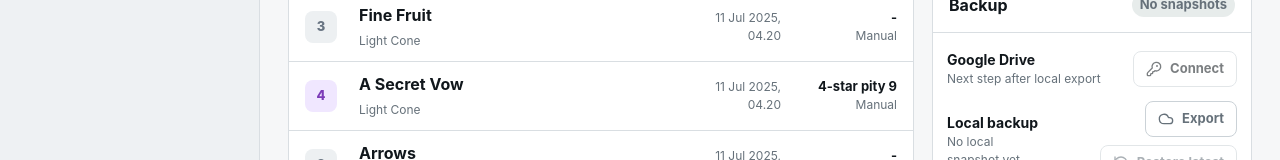
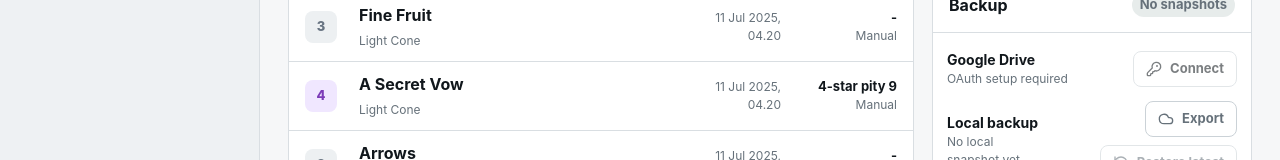
Before and after one commit to virtual-miku/miku-warp, a React (Vite) app: page / in a window 1280 px wide. Shown: the part 490-650 px from the top of the page. Built offline with nearby package versions, Linux system fonts and the light colour scheme.

Commit message:
feat: add google drive backup foundation

```diff
--- a/src/app/App.tsx
+++ b/src/app/App.tsx
@@ -12,6 +12,7 @@ import {
   BackupPanel,
   type BackupNotice,
 } from '../features/backup/components/BackupPanel'
+import { createInitialGoogleDriveBackupStatus } from '../features/backup/domain/cloud-backup'
 import { ImportPanel } from '../features/import/components/ImportPanel'
 import {
   ManualImportDialog,
@@ -100,6 +101,10 @@ export function App() {
   )
   const backupDeleting = deletingBackupFileName !== undefined
   const backupRestoring = restoringBackupFileName !== undefined
+  const cloudBackupStatus = useMemo(
+    () => createInitialGoogleDriveBackupStatus(),
+    [],
+  )
 
   const fetchPersistedPulls = useCallback(() => {
     return listWarpPulls({
@@ -444,6 +449,7 @@ export function App() {
               />
               <BackupPanel
                 backupCount={backupSnapshots.length}
+                cloudBackupStatus={cloudBackupStatus}
                 deletingFileName={deletingBackupFileName}
                 isExporting={backupExporting}
                 isDeleting={backupDeleting}
--- a/src/features/backup/components/BackupPanel.tsx
+++ b/src/features/backup/components/BackupPanel.tsx
@@ -1,5 +1,6 @@
 import { Cloud, KeyRound, RefreshCcw, Trash2 } from 'lucide-react'
 import { AppButton } from '../../../shared/ui/AppButton'
+import type { CloudBackupStatus } from '../domain/cloud-backup'
 
 export type BackupNotice = {
   tone: 'success' | 'error'
@@ -15,6 +16,7 @@ export type BackupSnapshotInfo = {
 
 type BackupPanelProps = {
   backupCount: number
+  cloudBackupStatus: CloudBackupStatus
   isExporting: boolean
   isRestoring: boolean
   isDeleting: boolean
@@ -31,6 +33,7 @@ type BackupPanelProps = {
 
 export function BackupPanel({
   backupCount,
+  cloudBackupStatus,
   isExporting,
   isDeleting,
   isRestoring,
@@ -61,10 +64,15 @@ export function BackupPanel({
         <div className="tool-row">
           <div>
             <strong>Google Drive</strong>
-            <span>Next step after local export</span>
+            <span title={cloudBackupStatus.detail}>
+              {cloudBackupStatus.label}
+            </span>
           </div>
-          <AppButton disabled icon={KeyRound}>
-            Connect
+          <AppButton
+            disabled={isBusy || !cloudBackupStatus.canConnect}
+            icon={KeyRound}
+          >
+            {getGoogleDriveActionLabel(cloudBackupStatus)}
           </AppButton>
         </div>
         <div className="tool-row">
@@ -145,6 +153,18 @@ export function BackupPanel({
   )
 }
 
+function getGoogleDriveActionLabel(status: CloudBackupStatus) {
+  if (status.connectionStatus === 'connected') {
+    return 'Connected'
+  }
+
+  if (status.connectionStatus === 'needs_reauth') {
+    return 'Re-login'
+  }
+
+  return 'Connect'
+}
+
 function formatSnapshotCount(count: number) {
   if (count === 0) {
     return 'No snapshots'
--- /dev/null
+++ b/src/features/backup/domain/cloud-backup.ts
@@ -0,0 +1,52 @@
+export const googleDriveAppDataScope =
+  'https://www.googleapis.com/auth/drive.appdata'
+
+export type CloudBackupProvider = 'google_drive'
+
+export type CloudBackupConnectionStatus =
+  | 'not_configured'
+  | 'disconnected'
+  | 'connected'
+  | 'needs_reauth'
+
+export type CloudBackupStorageSpace = 'app_data_folder'
+
+export type CloudBackupStatus = {
+  provider: CloudBackupProvider
+  connectionStatus: CloudBackupConnectionStatus
+  storageSpace: CloudBackupStorageSpace
+  scope: typeof googleDriveAppDataScope
+  canConnect: boolean
+  canUpload: boolean
+  label: string
+  detail: string
+}
+
+export function createInitialGoogleDriveBackupStatus(): CloudBackupStatus {
+  return {
+    provider: 'google_drive',
+    connectionStatus: 'not_configured',
+    storageSpace: 'app_data_folder',
+    scope: googleDriveAppDataScope,
+    canConnect: false,
+    canUpload: false,
+    label: getCloudBackupStatusLabel('not_configured'),
+    detail:
+      'Google OAuth client and secure token storage must be configured before Drive backup can be enabled.',
+  }
+}
+
+export function getCloudBackupStatusLabel(
+  status: CloudBackupConnectionStatus,
+) {
+  switch (status) {
+    case 'not_configured':
+      return 'OAuth setup required'
+    case 'disconnected':
+      return 'Not connected'
+    case 'connected':
+      return 'Connected'
+    case 'needs_reauth':
+      return 'Needs re-login'
+  }
+}
```
Also changed, not shown: 1 other file (tests, documents, lock files or other folders).
